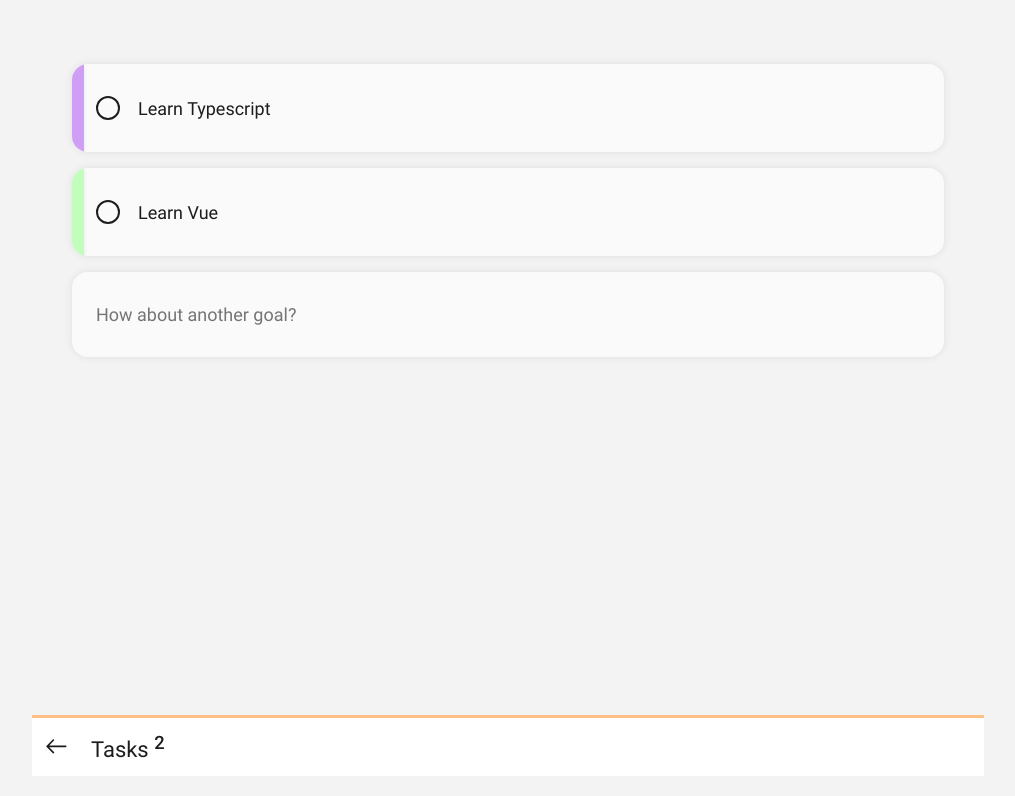
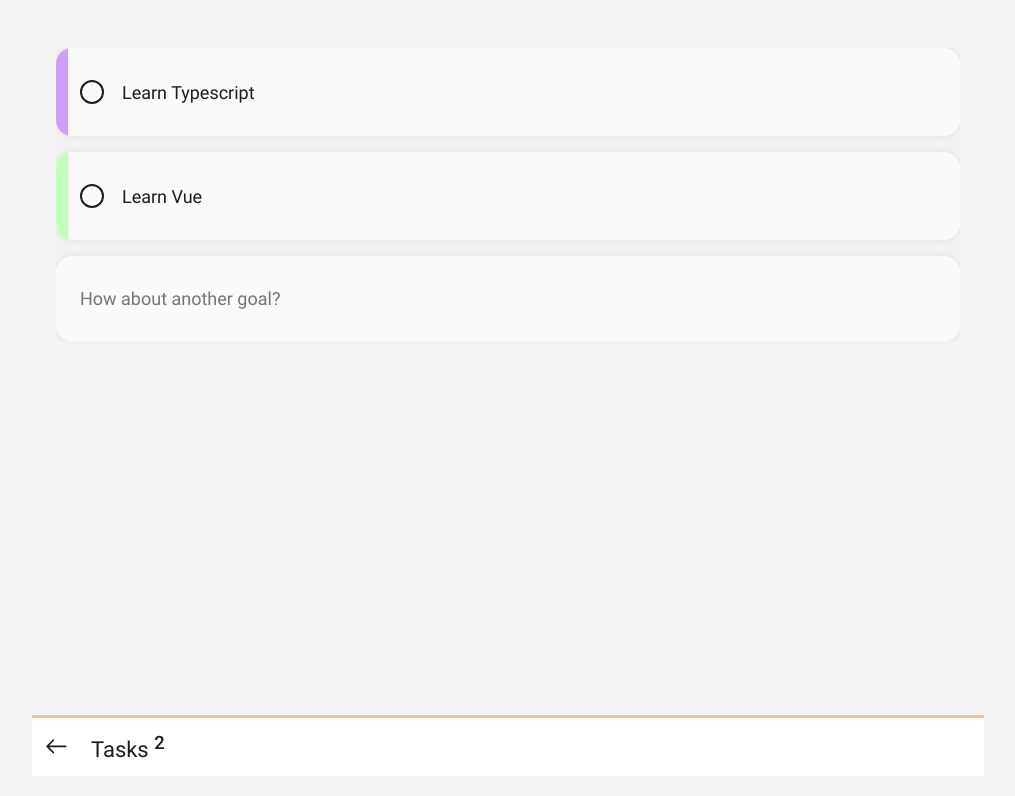
Before and after one commit to zerescas/another-to-do-app, a Vue app: page /tasks in a window 1280 px wide. Shown: the top 796 px of the page, without its empty margins (132-1147 px from the left). Built offline with nearby package versions, Linux system fonts and the light colour scheme.

Commit message:
ToDoList.vue: remove padding from component's container
Removed "padding" from component's container because it should be used ".app-layout--padding" from parent's container from now

```diff
--- a/src/components/ToDoList.vue
+++ b/src/components/ToDoList.vue
@@ -119,7 +119,6 @@ function openToDoMenu(toDo: ToDo & MenuItemState) {
   flex-grow: 1;
   gap: 12px;
   overflow: hidden auto;
-  padding: 12px;
 }
 
 .menu {
@@ -176,7 +175,6 @@ function openToDoMenu(toDo: ToDo & MenuItemState) {
 @media (min-width: 768px) {
   .todo-list {
     gap: 16px;
-    padding: 16px;
   }
 }
 </style>
```
